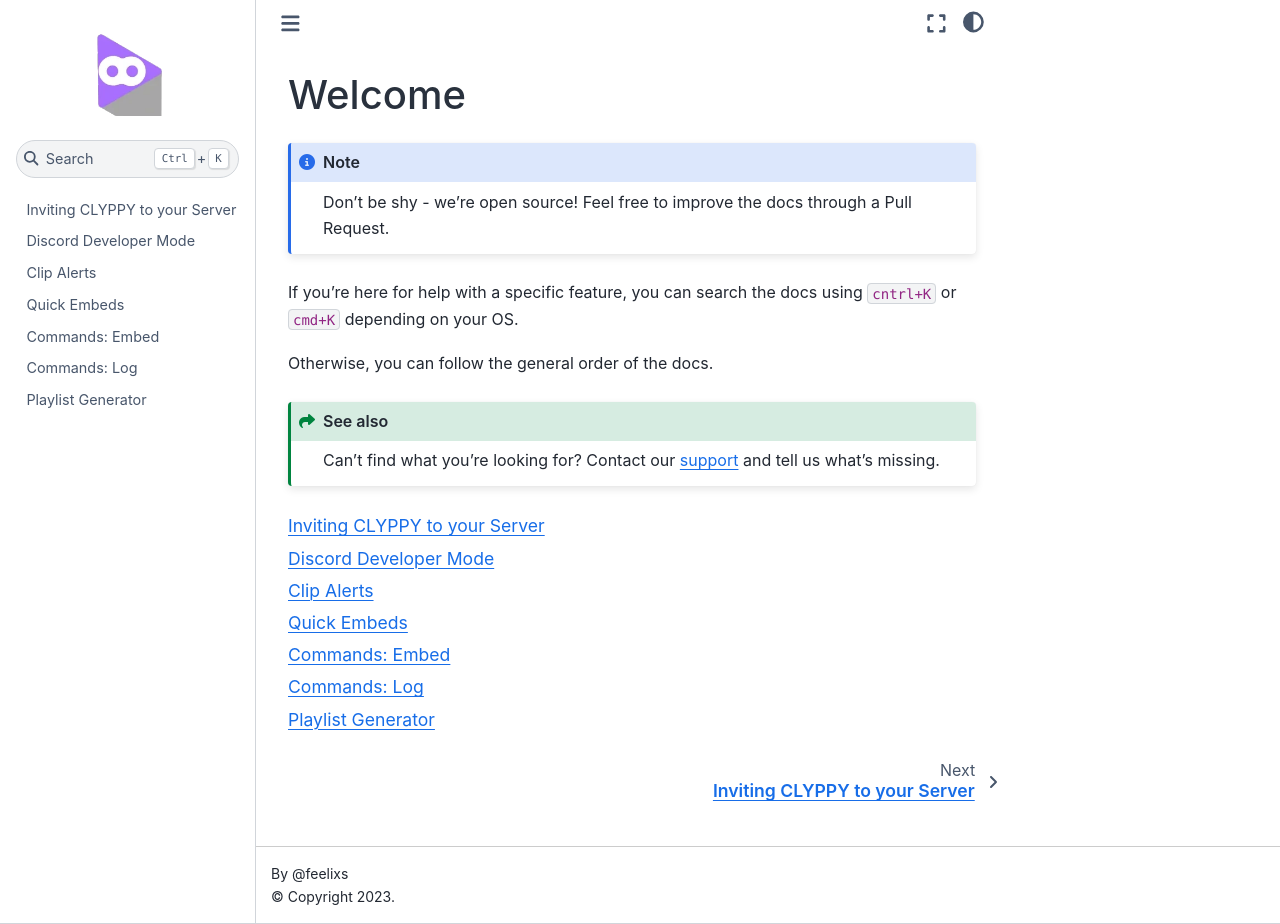
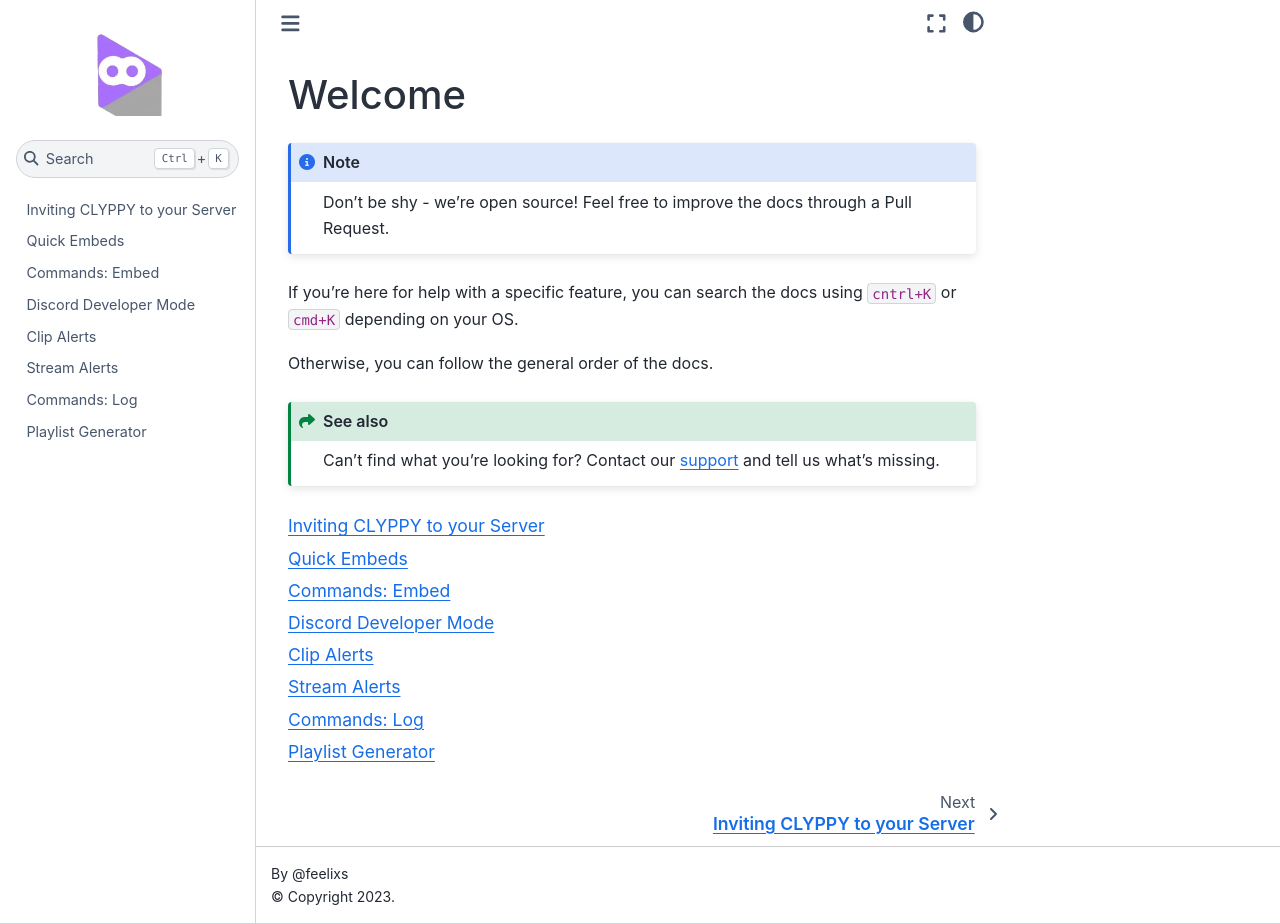
Before and after one commit to feelixs/clyppy-docs, a Jupyter Book: the page built from docs/index.md, in a window 1280 px wide and 924 px high. Built offline with Jupyter Book 1.0.4 settings and Sphinx 7.4.7 and the Sphinx Book theme 1.1.4, drawn with Linux system fonts in a browser that asks for light colours.

Commit message:
stream alert

```diff
--- a/docs/_toc.yml
+++ b/docs/_toc.yml
@@ -5,9 +5,10 @@ format: jb-book
 root: index
 chapters:
 - file: invite
+- file: quickembed
+- file: embed
 - file: developer-mode
 - file: clip_alert
-- file: quickembed
-- file: embed
+- file: stream_alert
 - file: log
 - file: playlist
```
Also changed, not shown: docs/stream_alert.md (added, +7 -0 lines).
